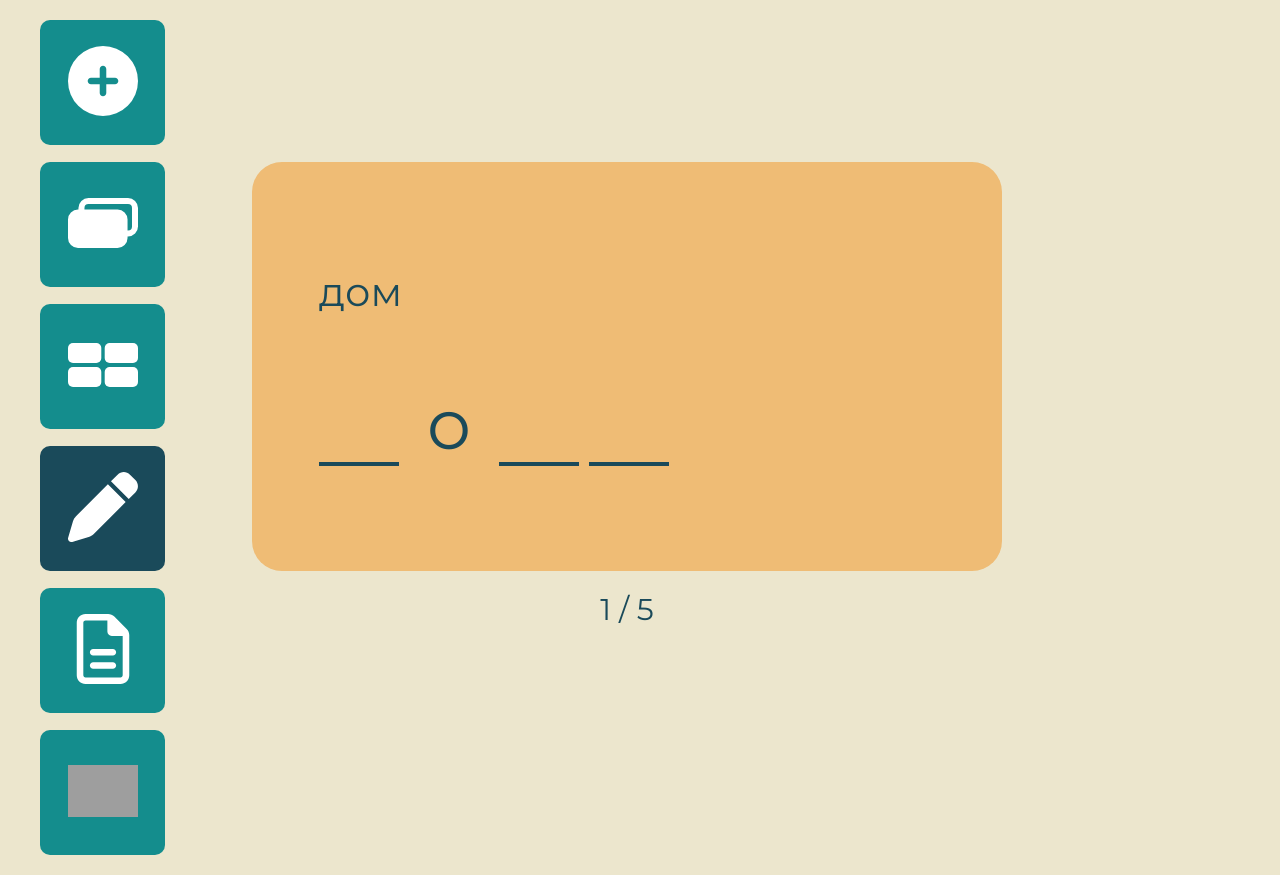
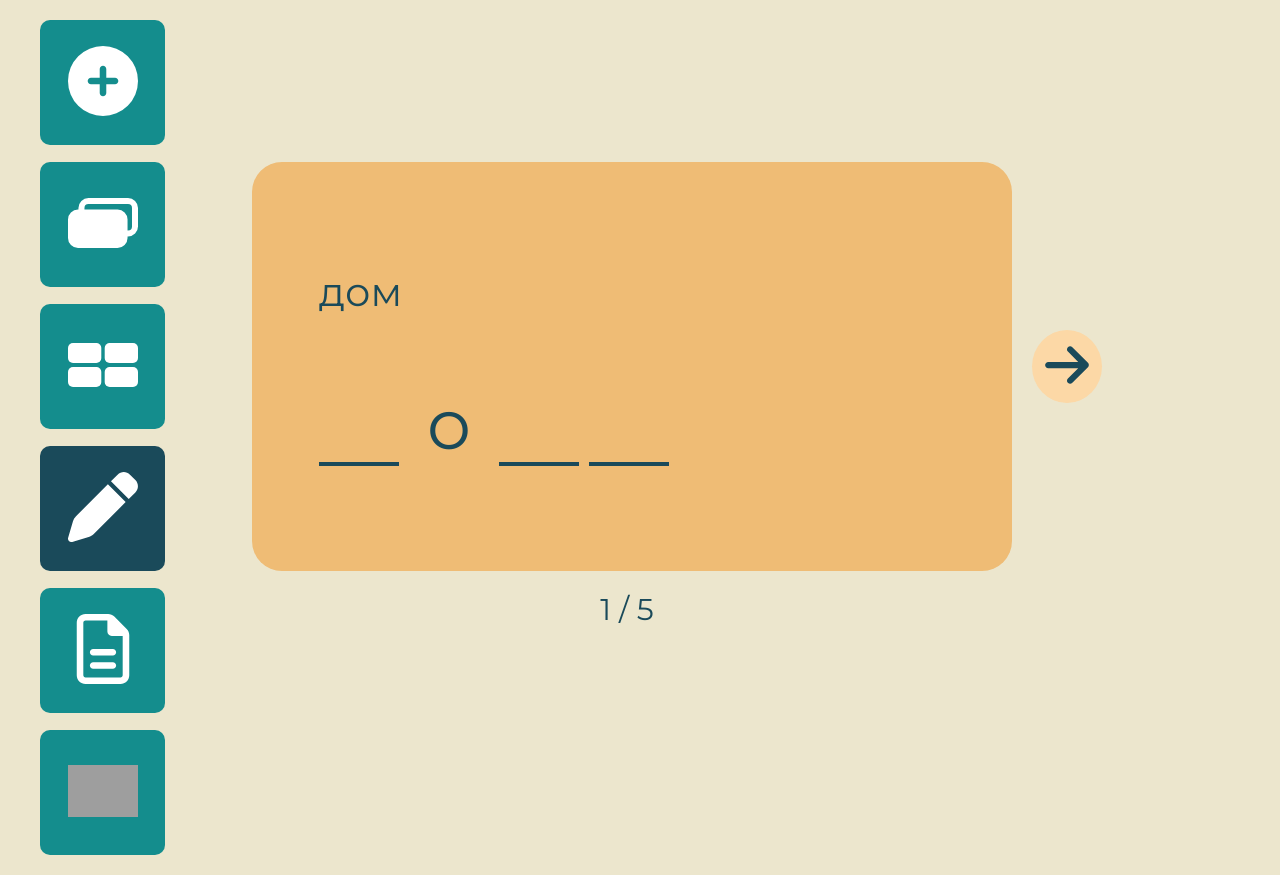
Before and after one commit to veselovae/word-app, a Vue app: page / in a window 1280 px wide. Both pictures are taken after a click on the button 102 px from the left and 508 px from the top of the page. Built offline with nearby package versions, Linux system fonts and the light colour scheme; grey boxes are pictures that could not be loaded.

Commit message:
add button to WritingTraining

```diff
--- a/src/components/WritingTraining.vue
+++ b/src/components/WritingTraining.vue
@@ -1,8 +1,13 @@
 <template>
     <div class="container">
+        <div class="card-and-button">
             <div class="card">
                 <p class="definition">{{ this.getPairOfWords[1] }}</p>
                 <div class="term" ref="term"></div>
+            </div>
+            <button>
+                <img src="../assets/arrow-down-solid.svg" alt="next word" />
+            </button>
         </div>
         <div class="count">
             <p>{{ getCount }}</p>
@@ -84,8 +89,15 @@
     .container {
         width: 100%;
         padding-top: calc(125px + 17px);
+        .card-and-button {
+            /*max-width: 750px;*/
+            max-width: 850px;
+            display: flex;
+            align-items: center;
+            gap: 20px;
             .card {
-            max-width: 750px;
+                width: 100%;
+                /*max-width: 750px;*/
                 position: relative;
                 perspective: 1000px;
                 height: 409px;
@@ -110,6 +122,25 @@
                 }
             }
 
+            button {
+                background-color: var(--beige);
+                border: 0;
+                border-radius: 50%;
+                padding: 10px;
+                transition: background-color 0.2s;
+
+                &:hover {
+                    background-color: var(--dark-beige);
+                }
+
+                img {
+                    height: 50px;
+                    width: 50px;
+                    rotate: -90deg;
+                }
+            }
+        }
+
         .count {
             margin-top: 20px;
             max-width: 750px;
```
Lines whose indentation alone changed are shown as unchanged.
